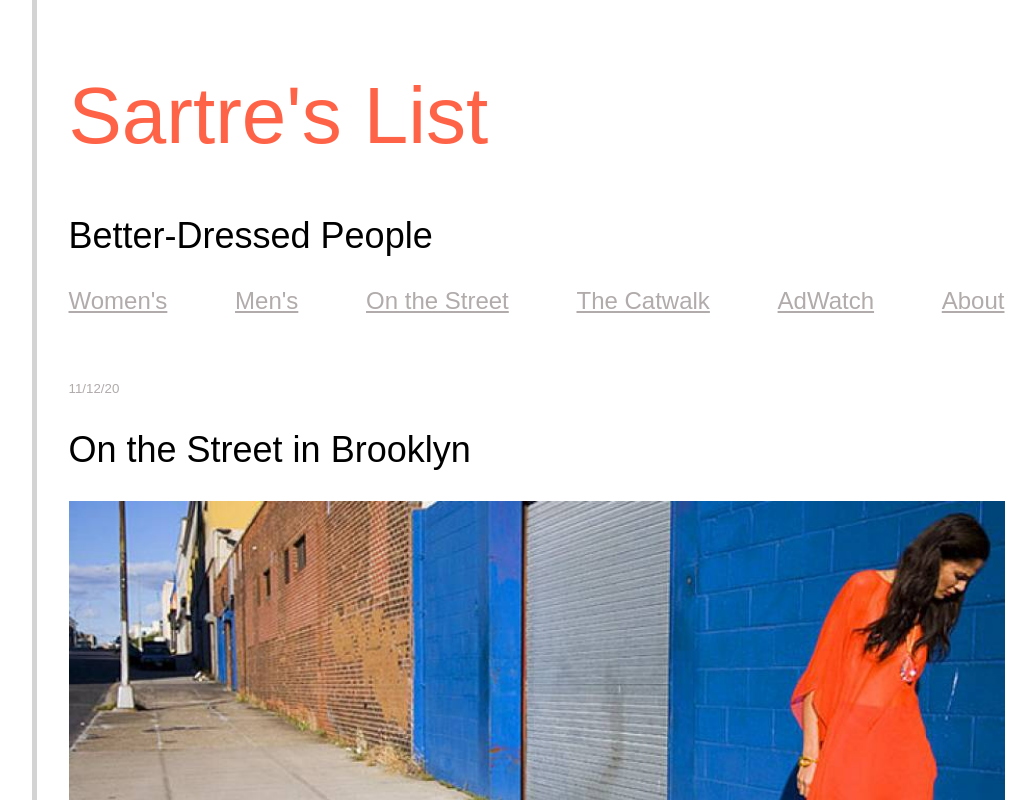
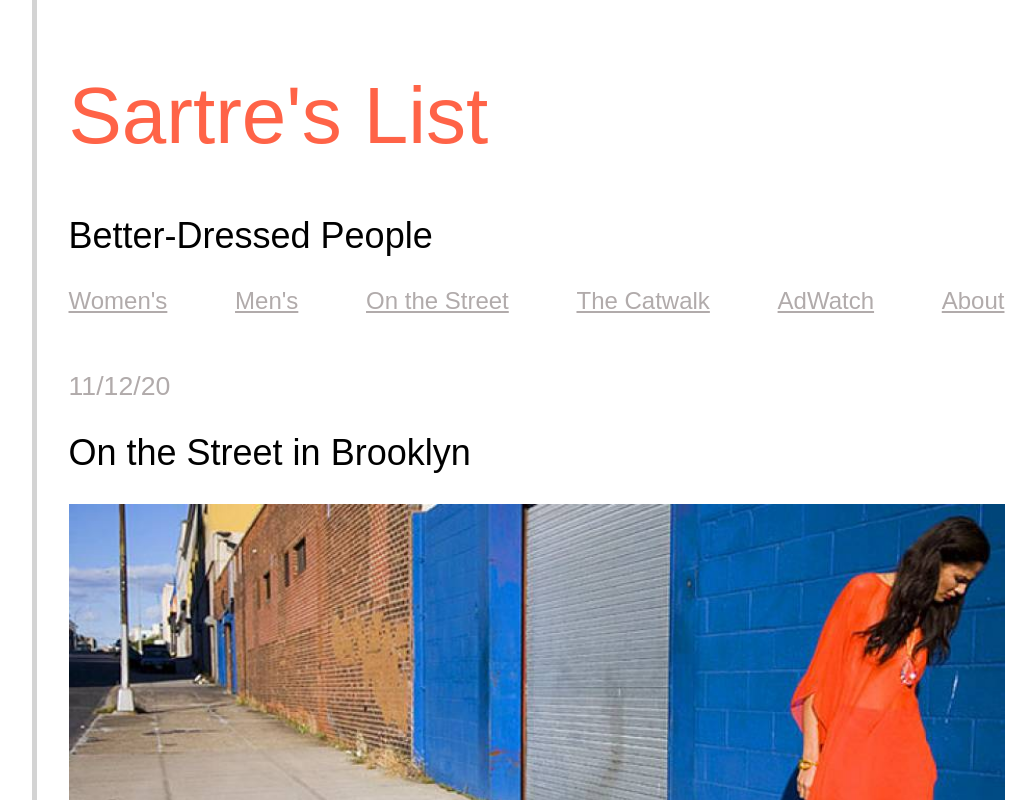
Before and after one commit to DelfinaGist/FashionBlog, a React (Create React App) app in the folder react-app-fashion-blog/: page / in a window 1280 px wide. Shown: the top 800 px of the page, without its empty margins (106-1142 px from the left). Built offline with nearby package versions, Linux system fonts and the light colour scheme.

Commit message:
commit react time font size

```diff
--- a/react-app-fashion-blog/src/index.css
+++ b/react-app-fashion-blog/src/index.css
@@ -19,7 +19,7 @@ header, main, footer {
 
 time {
   color: rgb(177, 171, 171);
-  font-size: 10pt;
+  font-size: 20pt;
 }
 
 h1 {
```
